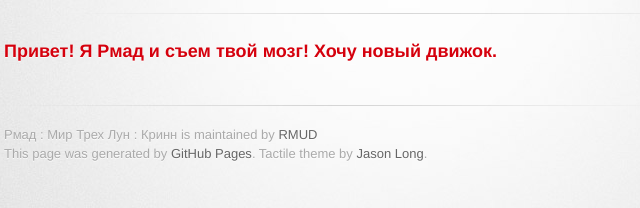
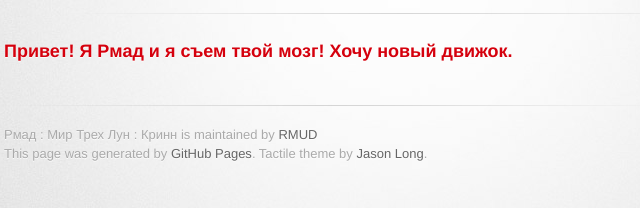
Before and after one commit to rmud/main, a plain HTML site: page index.html in a window 1280 px wide. Shown: the part 160-368 px from the top of the page, 236-876 px from the left. Drawn offline with Linux system fonts and the light colour scheme; a web font is replaced by a local one.

Commit message:
Update index.html

```diff
--- a/index.html
+++ b/index.html
@@ -28,7 +28,7 @@
 
         <section id="main_content">
           <h3>
-Привет! Я Рмад и съем твой мозг! Хочу новый движок.</h3>
+Привет! Я Рмад и я съем твой мозг! Хочу новый движок.</h3>
         </section>
 
         <footer>
```
